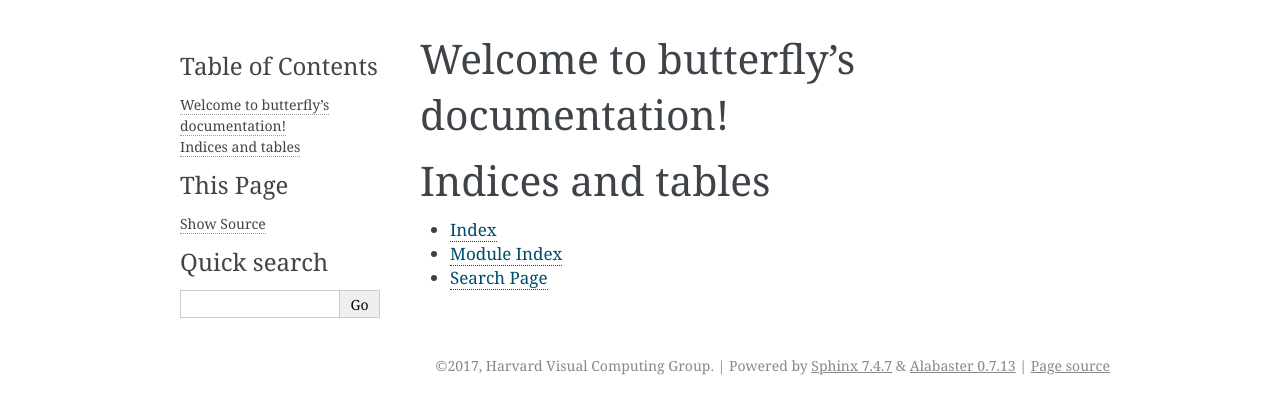
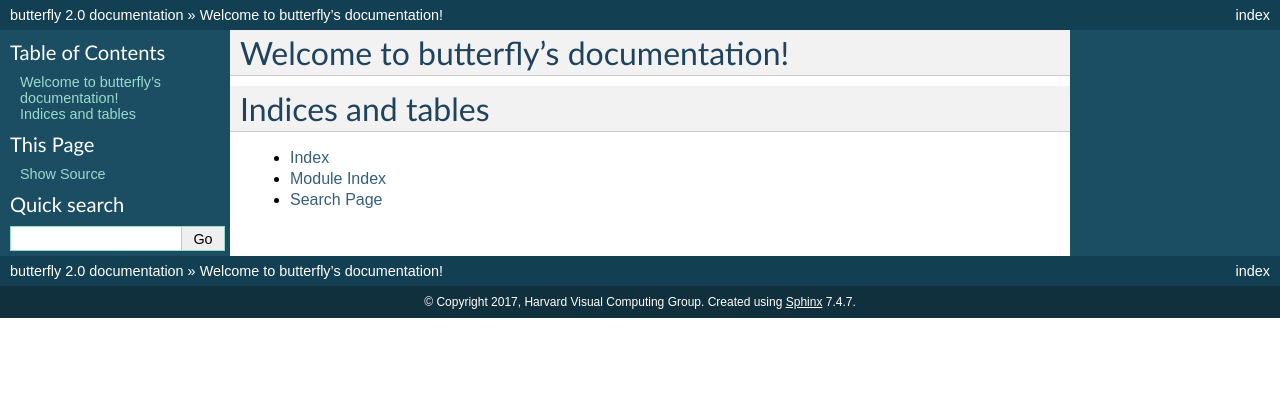
Before and after one commit to Rhoana/butterfly, a Sphinx documentation site: the page built from docs/source/index.rst, in a window 1280 px wide. Shown: the top 414 px of the page. Built offline with Sphinx 7.4.7, drawn with Linux system fonts in a browser that asks for light colours.

Commit message:
default theme

```diff
--- a/docs/source/conf.py
+++ b/docs/source/conf.py
@@ -24,10 +24,12 @@
 # Add any Sphinx extension module names here, as strings. They can be
 # extensions coming with Sphinx (named 'sphinx.ext.*') or your custom
 # ones.
-extensions = ['sphinx.ext.autodoc',
+extensions = [
+    'sphinx.ext.autodoc',
     'sphinx.ext.doctest',
     'sphinx.ext.mathjax',
-    'sphinx.ext.viewcode']
+    'sphinx.ext.viewcode',
+]
 
 # Add any paths that contain templates here, relative to this directory.
 templates_path = ['_templates']
@@ -72,7 +74,7 @@ todo_include_todos = False
 # The theme to use for HTML and HTML Help pages.  See the documentation for
 # a list of builtin themes.
 #
-html_theme = 'alabaster'
+html_theme = 'default'
 
 # Theme options are theme-specific and customize the look and feel of a theme
 # further.  For a list of options available for each theme, see the
```
